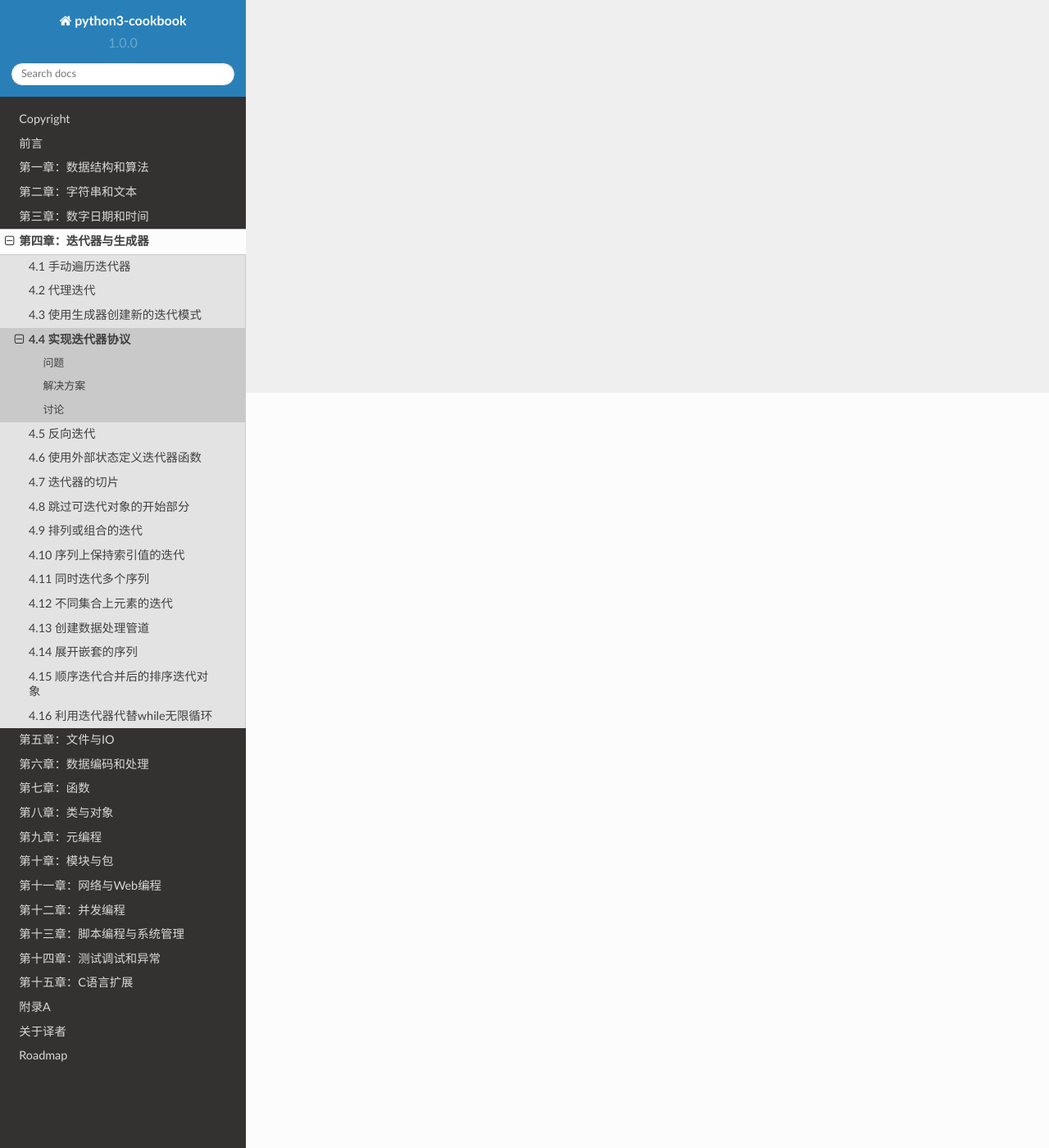
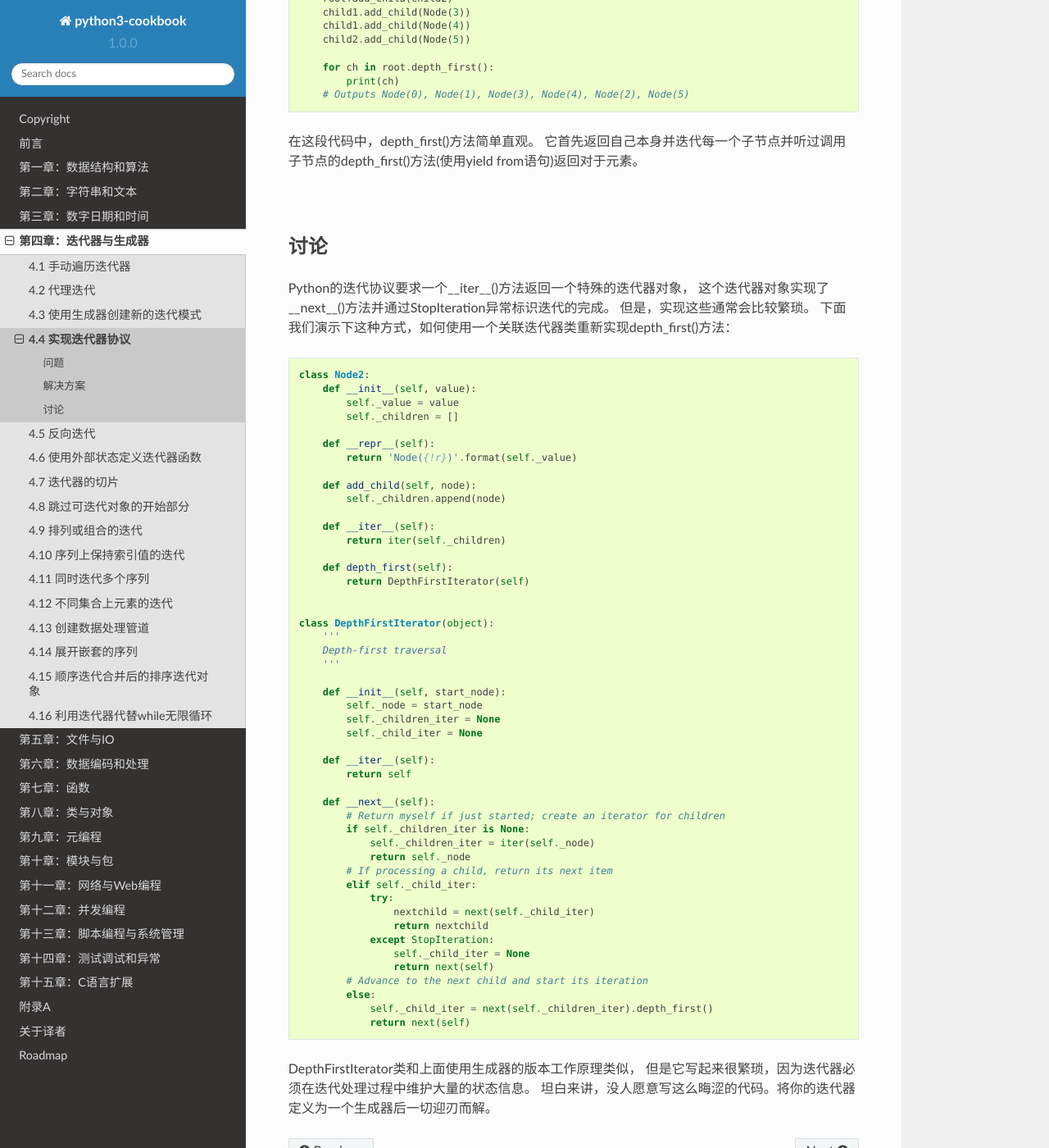
Before and after one commit to yidao620c/python3-cookbook, a Sphinx documentation site: the page built from source/c04/p04_implement_iterator_protocol.rst, in a window 1280 px wide and 1400 px high, scrolled down 921 px. Shown: the whole window at 82% size. Built offline with Sphinx 7.4.7 and the Read the Docs theme 2.0.0, drawn with Linux system fonts in a browser that asks for light colours; some of the changed text lies outside the part shown.

Commit message:
4.4小节完成

```diff
--- a/source/c04/p04_implement_iterator_protocol.rst
+++ b/source/c04/p04_implement_iterator_protocol.rst
@@ -5,14 +5,118 @@
 ----------
 问题
 ----------
-todo...
+你想构建一个能支持迭代操作的自定义对象，并希望找到一个能实现迭代协议的简单方法。
+
+|
 
 ----------
 解决方案
 ----------
-todo...
+目前为止，在一个对象上实现迭代最简单的方式是使用一个生成器函数。
+在4.2小节中，使用Node类来表示树形数据结构。你可能想实现一个以深度优先方式遍历树形节点的生成器。
+下面是代码示例：
+
+.. code-block:: python
+
+    class Node:
+        def __init__(self, value):
+            self._value = value
+            self._children = []
+
+        def __repr__(self):
+            return 'Node({!r})'.format(self._value)
+
+        def add_child(self, node):
+            self._children.append(node)
+
+        def __iter__(self):
+            return iter(self._children)
+
+        def depth_first(self):
+            yield self
+            for c in self:
+                yield from c.depth_first()
+
+    # Example
+    if __name__ == '__main__':
+        root = Node(0)
+        child1 = Node(1)
+        child2 = Node(2)
+        root.add_child(child1)
+        root.add_child(child2)
+        child1.add_child(Node(3))
+        child1.add_child(Node(4))
+        child2.add_child(Node(5))
+
+        for ch in root.depth_first():
+            print(ch)
+        # Outputs Node(0), Node(1), Node(3), Node(4), Node(2), Node(5)
+
+在这段代码中，depth_first()方法简单直观。
+它首先返回自己本身并迭代每一个子节点并听过调用子节点的depth_first()方法(使用yield from语句)返回对于元素。
+
+|
 
 ----------
 讨论
 ----------
-todo...
+Python的迭代协议要求一个__iter__()方法返回一个特殊的迭代器对象，
+这个迭代器对象实现了__next__()方法并通过StopIteration异常标识迭代的完成。
+但是，实现这些通常会比较繁琐。
+下面我们演示下这种方式，如何使用一个关联迭代器类重新实现depth_first()方法：
+
+
+.. code-block:: python
+
+    class Node2:
+        def __init__(self, value):
+            self._value = value
+            self._children = []
+
+        def __repr__(self):
+            return 'Node({!r})'.format(self._value)
+
+        def add_child(self, node):
+            self._children.append(node)
+
+        def __iter__(self):
+            return iter(self._children)
+
+        def depth_first(self):
+            return DepthFirstIterator(self)
+
+
+    class DepthFirstIterator(object):
+        '''
+        Depth-first traversal
+        '''
+
+        def __init__(self, start_node):
+            self._node = start_node
+            self._children_iter = None
+            self._child_iter = None
+
+        def __iter__(self):
+            return self
+
+        def __next__(self):
+            # Return myself if just started; create an iterator for children
+            if self._children_iter is None:
+                self._children_iter = iter(self._node)
+                return self._node
+            # If processing a child, return its next item
+            elif self._child_iter:
+                try:
+                    nextchild = next(self._child_iter)
+                    return nextchild
+                except StopIteration:
+                    self._child_iter = None
+                    return next(self)
+            # Advance to the next child and start its iteration
+            else:
+                self._child_iter = next(self._children_iter).depth_first()
+                return next(self)
+
+DepthFirstIterator类和上面使用生成器的版本工作原理类似，
+但是它写起来很繁琐，因为迭代器必须在迭代处理过程中维护大量的状态信息。
+坦白来讲，没人愿意写这么晦涩的代码。将你的迭代器定义为一个生成器后一切迎刃而解。
```
Also changed, not shown: 1 other file.
